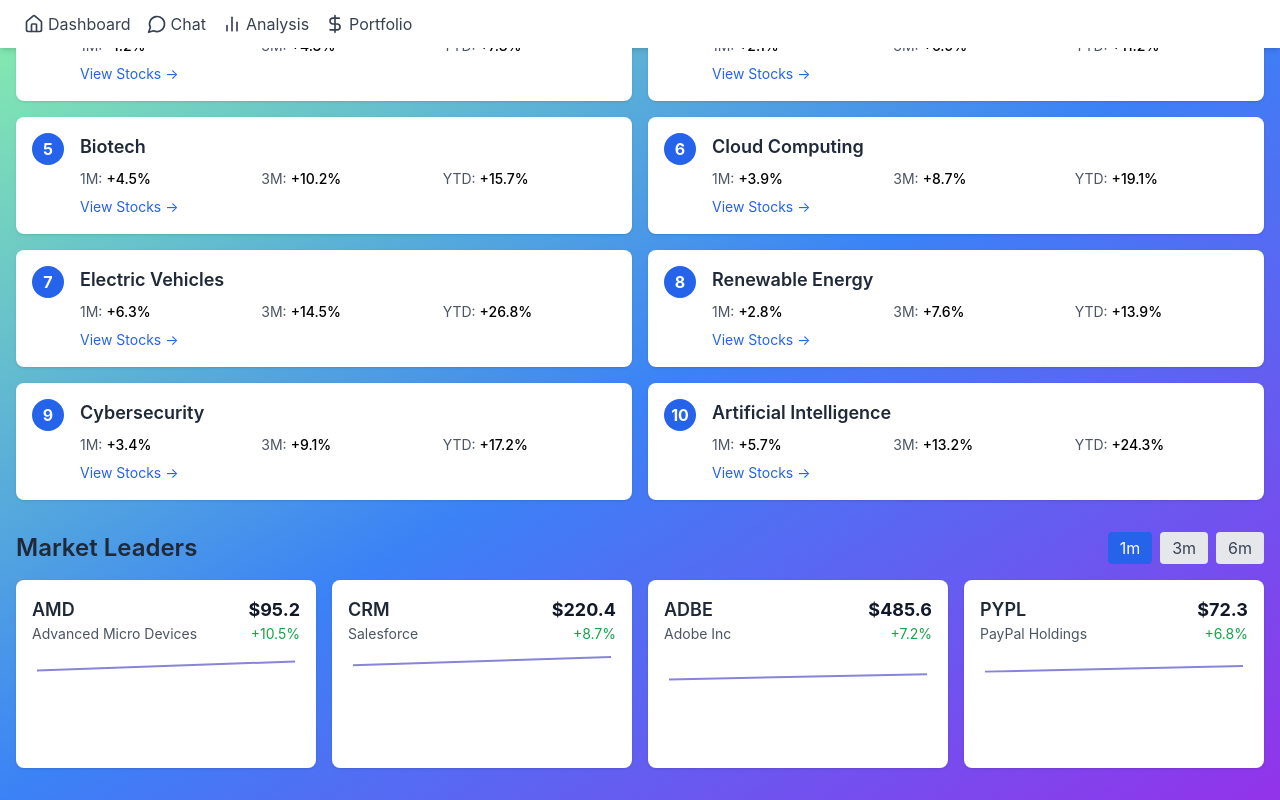
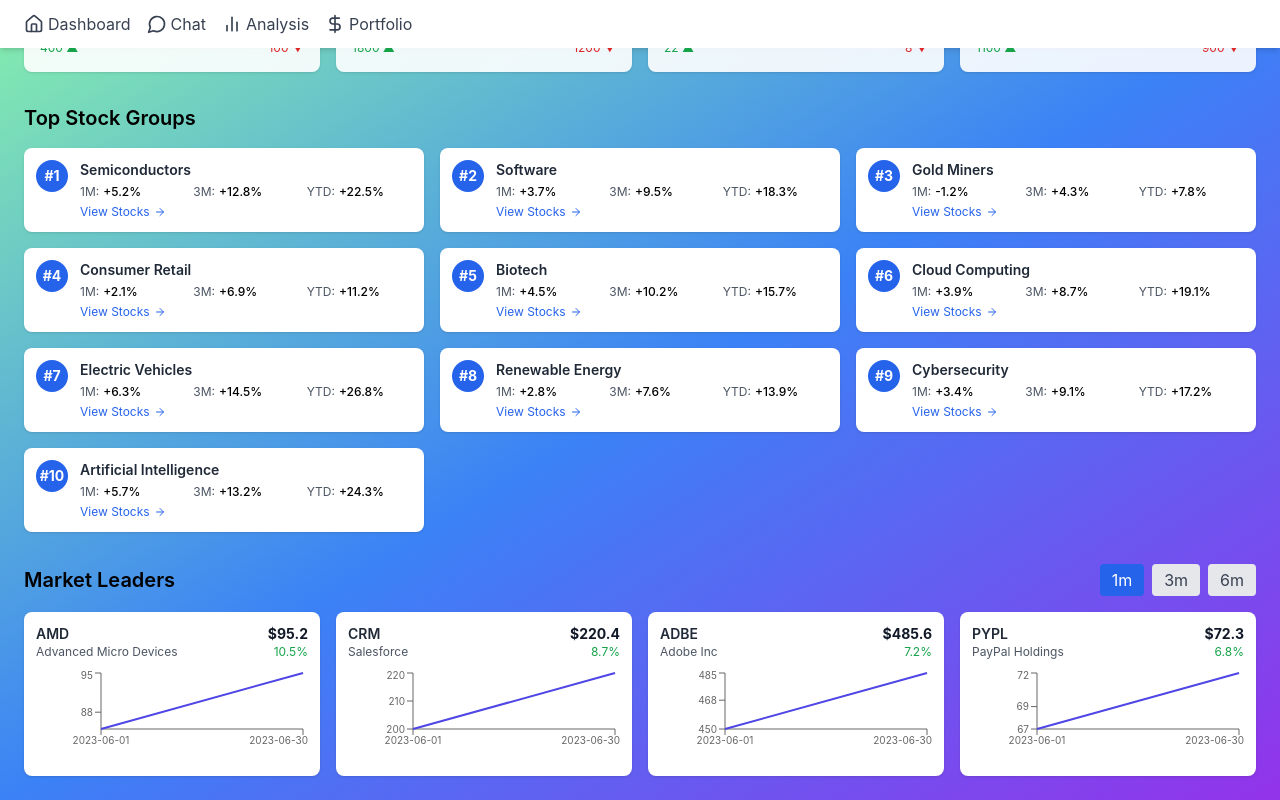
Before and after one commit to cfletch76/stockhunt, a React (Create React App) app: page / in a window 1280 px wide. Both pictures are taken after a click on the button "1m". Built offline with nearby package versions, Linux system fonts and the light colour scheme.

Commit message:
Update Dashboard and PortfolioView with requested changes

```diff
--- a/src/components/Dashboard.js
+++ b/src/components/Dashboard.js
@@ -1,23 +1,21 @@
 import React, { useState } from 'react';
-import { ArrowUp, ArrowDown, TrendingUp, TrendingDown, Minus } from 'lucide-react';
-import { LineChart, Line, XAxis, YAxis, Tooltip, ResponsiveContainer } from 'recharts';
+import { LineChart, Line, XAxis, YAxis, ResponsiveContainer } from 'recharts';
+import { ArrowUp, ArrowDown, ArrowRight } from 'lucide-react';
 
 const MarketCard = ({ name, value, change, status, monthPerf, up, down }) => {
-  const statusColor = status === 'UPTREND' ? 'bg-green-600' : status === 'DOWNTREND' ? 'bg-red-600' : 'bg-orange-500';
-  const changeColor = change.startsWith('+') ? 'text-green-600' : 'text-red-600';
+  const isPositive = change.startsWith('+');
+  const statusColor = status === 'Uptrend' ? 'bg-green-600' : status === 'Downtrend' ? 'bg-red-600' : 'bg-orange-500';
 
   return (
-    <div className="bg-white rounded-lg shadow p-4">
-      <div className={`${statusColor} text-white text-xs font-bold uppercase py-1 px-2 rounded mb-2 inline-block`}>
-        {status}
-      </div>
-      <h3 className="text-lg font-semibold text-gray-800">{name}</h3>
-      <p className="text-2xl font-bold text-gray-900">{value}</p>
-      <p className={`text-sm ${changeColor} flex items-center`}>
-        {change.startsWith('+') ? <ArrowUp size={16} className="mr-1" /> : <ArrowDown size={16} className="mr-1" />}
+    <div className="bg-white bg-opacity-90 rounded-lg shadow p-4">
+      <div className={`${statusColor} text-white text-xs font-bold uppercase py-1 px-2 rounded mb-2 inline-block`}>{status}</div>
+      <h3 className="text-sm font-semibold text-gray-800 mb-1">{name}</h3>
+      <p className="text-lg font-bold text-gray-900 mb-1">{value}</p>
+      <p className={`text-xs ${isPositive ? 'text-green-600' : 'text-red-600'} flex items-center mb-1`}>
+        {isPositive ? <ArrowUp size={12} className="mr-1" /> : <ArrowDown size={12} className="mr-1" />}
         {change} (1M: {monthPerf})
       </p>
-      <div className="flex justify-between text-xs mt-2">
+      <div className="flex justify-between text-xs">
         <span className="text-green-600">{up} ▲</span>
         <span className="text-red-600">{down} ▼</span>
       </div>
@@ -25,14 +23,15 @@ const MarketCard = ({ name, value, change, status, monthPerf, up, down }) => {
   );
 };
 
-const StockGroupCard = ({ rank, name, oneMonth, threeMonths, ytd }) => (
-  <div className="bg-white rounded-lg shadow p-4 flex items-start">
-    <div className="mr-4 bg-blue-600 rounded-full w-8 h-8 flex items-center justify-center text-white font-bold">
-      {rank}
+const GroupCard = ({ name, '1m': oneMonth, '3m': threeMonths, ytd, rank }) => {
+  return (
+    <div className="bg-opacity-99 bg-white p-3 rounded-lg shadow cursor-pointer hover:bg-blue-200 transition-colors flex">
+      <div className="mr-3 flex items-center justify-center w-8 h-8 bg-blue-600 rounded-full text-white font-bold text-sm">
+        #{rank}
       </div>
       <div className="flex-grow">
-      <h3 className="text-lg font-semibold text-gray-800 mb-2">{name}</h3>
-      <div className="grid grid-cols-3 gap-2 text-sm">
+        <h3 className="text-sm font-semibold text-gray-800 mb-1">{name}</h3>
+        <div className="grid grid-cols-3 gap-2 text-xs">
           <div>
             <span className="text-gray-600">1M:</span>
             <span className="font-medium ml-1">{oneMonth}</span>
@@ -46,57 +45,61 @@ const StockGroupCard = ({ rank, name, oneMonth, threeMonths, ytd }) => (
             <span className="font-medium ml-1">{ytd}</span>
           </div>
         </div>
-      <a href="#" className="text-blue-600 text-sm mt-2 inline-block">View Stocks →</a>
+        <div className="mt-1 text-blue-600 flex items-center text-xs">
+          <span>View Stocks</span>
+          <ArrowRight size={12} className="ml-1" />
+        </div>
       </div>
     </div>
   );
-
-const MarketLeaderCard = ({ symbol, name, price, change, data }) => (
-  <div className="bg-white rounded-lg shadow p-4">
+};
+const LeaderCard = ({ symbol, name, price, change, data }) => {
+  return (
+    <div className="bg-opacity-99 bg-white p-3 rounded-lg shadow">
       <div className="flex justify-between items-start mb-2">
         <div>
-        <h3 className="text-lg font-semibold text-gray-800">{symbol}</h3>
-        <p className="text-sm text-gray-600">{name}</p>
+          <h3 className="text-sm font-semibold text-gray-800">{symbol}</h3>
+          <p className="text-xs text-gray-600">{name}</p>
         </div>
         <div className="text-right">
-        <p className="text-lg font-bold text-gray-900">${price}</p>
-        <p className={`text-sm ${change >= 0 ? 'text-green-600' : 'text-red-600'}`}>
-          {change >= 0 ? '+' : ''}{change}%
-        </p>
+          <p className="text-sm font-bold text-gray-900">${price}</p>
+          <p className="text-xs text-green-600">{change}%</p>
         </div>
       </div>
-    <ResponsiveContainer width="100%" height={100}>
+      <div className="h-24">
+        <ResponsiveContainer width="100%" height="100%">
           <LineChart data={data}>
-        <Line type="monotone" dataKey="price" stroke="#8884d8" strokeWidth={2} dot={false} />
-        <XAxis dataKey="date" hide={true} />
-        <YAxis hide={true} />
-        <Tooltip />
+            <XAxis dataKey="date" tick={{fontSize: 10}} />
+            <YAxis domain={['dataMin', 'dataMax']} tick={{fontSize: 10}} />
+            <Line type="monotone" dataKey="price" stroke="#4f46e5" strokeWidth={2} dot={false} />
           </LineChart>
         </ResponsiveContainer>
       </div>
+    </div>
   );
+};
 
 const Dashboard = () => {
-  const [leaderTimeframe, setLeaderTimeframe] = useState('6m');
+  const [leaderDuration, setLeaderDuration] = useState('6m');
 
   const markets = [
-    { name: 'S&P 500', value: '4,250.32', change: '+0.75%', status: 'UPTREND', monthPerf: '+3.2%', up: 400, down: 100 },
-    { name: 'NASDAQ', value: '14,120.45', change: '-0.22%', status: 'SIDEWAYS', monthPerf: '+1.8%', up: 1800, down: 1200 },
-    { name: 'Dow Jones', value: '33,875.12', change: '+0.51%', status: 'UPTREND', monthPerf: '+2.5%', up: 22, down: 8 },
-    { name: 'Russell 2000', value: '2,188.90', change: '+1.05%', status: 'DOWNTREND', monthPerf: '-0.7%', up: 1100, down: 900 },
+    { name: 'S&P 500', value: '4,250.32', change: '+0.75%', status: 'Uptrend', monthPerf: '+3.2%', up: 400, down: 100 },
+    { name: 'NASDAQ', value: '14,120.45', change: '-0.22%', status: 'Sideways', monthPerf: '+1.8%', up: 1800, down: 1200 },
+    { name: 'Dow Jones', value: '33,875.12', change: '+0.51%', status: 'Uptrend', monthPerf: '+2.5%', up: 22, down: 8 },
+    { name: 'Russell 2000', value: '2,188.90', change: '+1.05%', status: 'Downtrend', monthPerf: '-0.7%', up: 1100, down: 900 }
   ];
 
-  const stockGroups = [
-    { rank: 1, name: 'Semiconductors', oneMonth: '+5.2%', threeMonths: '+12.8%', ytd: '+22.5%' },
-    { rank: 2, name: 'Software', oneMonth: '+3.7%', threeMonths: '+9.5%', ytd: '+18.3%' },
-    { rank: 3, name: 'Gold Miners', oneMonth: '-1.2%', threeMonths: '+4.3%', ytd: '+7.8%' },
-    { rank: 4, name: 'Consumer Retail', oneMonth: '+2.1%', threeMonths: '+6.9%', ytd: '+11.2%' },
-    { rank: 5, name: 'Biotech', oneMonth: '+4.5%', threeMonths: '+10.2%', ytd: '+15.7%' },
-    { rank: 6, name: 'Cloud Computing', oneMonth: '+3.9%', threeMonths: '+8.7%', ytd: '+19.1%' },
-    { rank: 7, name: 'Electric Vehicles', oneMonth: '+6.3%', threeMonths: '+14.5%', ytd: '+26.8%' },
-    { rank: 8, name: 'Renewable Energy', oneMonth: '+2.8%', threeMonths: '+7.6%', ytd: '+13.9%' },
-    { rank: 9, name: 'Cybersecurity', oneMonth: '+3.4%', threeMonths: '+9.1%', ytd: '+17.2%' },
-    { rank: 10, name: 'Artificial Intelligence', oneMonth: '+5.7%', threeMonths: '+13.2%', ytd: '+24.3%' },
+  const groups = [
+    { name: 'Semiconductors', '1m': '+5.2%', '3m': '+12.8%', 'ytd': '+22.5%' },
+    { name: 'Software', '1m': '+3.7%', '3m': '+9.5%', 'ytd': '+18.3%' },
+    { name: 'Gold Miners', '1m': '-1.2%', '3m': '+4.3%', 'ytd': '+7.8%' },
+    { name: 'Consumer Retail', '1m': '+2.1%', '3m': '+6.9%', 'ytd': '+11.2%' },
+    { name: 'Biotech', '1m': '+4.5%', '3m': '+10.2%', 'ytd': '+15.7%' },
+    { name: 'Cloud Computing', '1m': '+3.9%', '3m': '+8.7%', 'ytd': '+19.1%' },
+    { name: 'Electric Vehicles', '1m': '+6.3%', '3m': '+14.5%', 'ytd': '+26.8%' },
+    { name: 'Renewable Energy', '1m': '+2.8%', '3m': '+7.6%', 'ytd': '+13.9%' },
+    { name: 'Cybersecurity', '1m': '+3.4%', '3m': '+9.1%', 'ytd': '+17.2%' },
+    { name: 'Artificial Intelligence', '1m': '+5.7%', '3m': '+13.2%', 'ytd': '+24.3%' }
   ];
 
   const marketLeaders = {
@@ -113,28 +116,28 @@ const Dashboard = () => {
         { date: '2023-01', price: 240 },
         { date: '2023-06', price: 305 }
       ]},
-      { symbol: 'GOOGL', name: 'Alphabet Inc', price: 2750.50, change: 25.2, data: [
-        { date: '2023-01', price: 2200 },
-        { date: '2023-06', price: 2750 }
-      ]}
+      { symbol: 'GOOGL', name: 'Alphabet Inc', price: 125.75, change: 25.2, data: [
+        { date: '2023-01', price: 100 },
+        { date: '2023-06', price: 125 }
+      ]},
     ],
     '3m': [
       { symbol: 'TSLA', name: 'Tesla Inc', price: 650.30, change: 22.8, data: [
         { date: '2023-04', price: 550 },
         { date: '2023-06', price: 650 }
       ]},
-      { symbol: 'AMZN', name: 'Amazon.com Inc', price: 3300.15, change: 18.5, data: [
-        { date: '2023-04', price: 2800 },
-        { date: '2023-06', price: 3300 }
+      { symbol: 'AMZN', name: 'Amazon.com Inc', price: 130.15, change: 18.5, data: [
+        { date: '2023-04', price: 110 },
+        { date: '2023-06', price: 130 }
       ]},
-      { symbol: 'FB', name: 'Meta Platforms', price: 330.80, change: 15.7, data: [
-        { date: '2023-04', price: 280 },
-        { date: '2023-06', price: 330 }
+      { symbol: 'META', name: 'Meta Platforms', price: 285.40, change: 15.7, data: [
+        { date: '2023-04', price: 250 },
+        { date: '2023-06', price: 285 }
       ]},
-      { symbol: 'NFLX', name: 'Netflix Inc', price: 510.80, change: 12.3, data: [
-        { date: '2023-04', price: 450 },
-        { date: '2023-06', price: 510 }
-      ]}
+      { symbol: 'NFLX', name: 'Netflix Inc', price: 420.80, change: 12.3, data: [
+        { date: '2023-04', price: 380 },
+        { date: '2023-06', price: 420 }
+      ]},
     ],
     '1m': [
       { symbol: 'AMD', name: 'Advanced Micro Devices', price: 95.20, change: 10.5, data: [
@@ -152,17 +155,17 @@ const Dashboard = () => {
       { symbol: 'PYPL', name: 'PayPal Holdings', price: 72.30, change: 6.8, data: [
         { date: '2023-06-01', price: 67 },
         { date: '2023-06-30', price: 72 }
-      ]}
-    ]
+      ]},
+    ],
   };
 
   return (
-    <div className="container mx-auto px-4 py-8">
-      <h1 className="text-3xl font-bold text-gray-800 mb-6">Market Dashboard</h1>
+    <div className="p-6">
+      <h1 className="text-2xl font-bold mb-6">Market Overview</h1>
 
       <section className="mb-8">
-        <h2 className="text-2xl font-semibold text-gray-800 mb-4">Markets</h2>
-        <div className="grid grid-cols-1 md:grid-cols-2 lg:grid-cols-4 gap-4">
+        <h2 className="text-xl font-semibold mb-4">Markets</h2>
+        <div className="grid grid-cols-1 sm:grid-cols-2 lg:grid-cols-4 gap-4">
           {markets.map((market) => (
             <MarketCard key={market.name} {...market} />
           ))}
@@ -170,32 +173,32 @@ const Dashboard = () => {
       </section>
 
       <section className="mb-8">
-        <h2 className="text-2xl font-semibold text-gray-800 mb-4">Top Stock Groups</h2>
-        <div className="grid grid-cols-1 md:grid-cols-2 gap-4">
-          {stockGroups.map((group) => (
-            <StockGroupCard key={group.name} {...group} />
+        <h2 className="text-xl font-semibold mb-4">Top Stock Groups</h2>
+        <div className="grid grid-cols-1 sm:grid-cols-2 lg:grid-cols-3 gap-4">
+          {groups.map((group, index) => (
+            <GroupCard key={group.name} {...group} rank={index + 1} />
           ))}
         </div>
       </section>
 
       <section>
         <div className="flex justify-between items-center mb-4">
-          <h2 className="text-2xl font-semibold text-gray-800">Market Leaders</h2>
+          <h2 className="text-xl font-semibold">Market Leaders</h2>
           <div className="flex space-x-2">
-            {['1m', '3m', '6m'].map((timeframe) => (
+            {['1m', '3m', '6m'].map((duration) => (
               <button
-                key={timeframe}
-                onClick={() => setLeaderTimeframe(timeframe)}
-                className={`px-3 py-1 rounded ${leaderTimeframe === timeframe ? 'bg-blue-600 text-white' : 'bg-gray-200 text-gray-700'}`}
+                key={duration}
+                onClick={() => setLeaderDuration(duration)}
+                className={`px-3 py-1 rounded ${leaderDuration === duration ? 'bg-blue-600 text-white' : 'bg-gray-200 text-gray-700'}`}
               >
-                {timeframe}
+                {duration}
               </button>
             ))}
           </div>
         </div>
-        <div className="grid grid-cols-1 md:grid-cols-2 lg:grid-cols-4 gap-4">
-          {marketLeaders[leaderTimeframe].map((leader) => (
-            <MarketLeaderCard key={leader.symbol} {...leader} />
+        <div className="grid grid-cols-1 sm:grid-cols-2 lg:grid-cols-4 gap-4">
+          {marketLeaders[leaderDuration].map((stock) => (
+            <LeaderCard key={stock.symbol} {...stock} />
           ))}
         </div>
       </section>
```
Also changed, not shown: src/components/PortfolioView.js (+154 -180 lines). Lines whose indentation alone changed are shown as unchanged.
